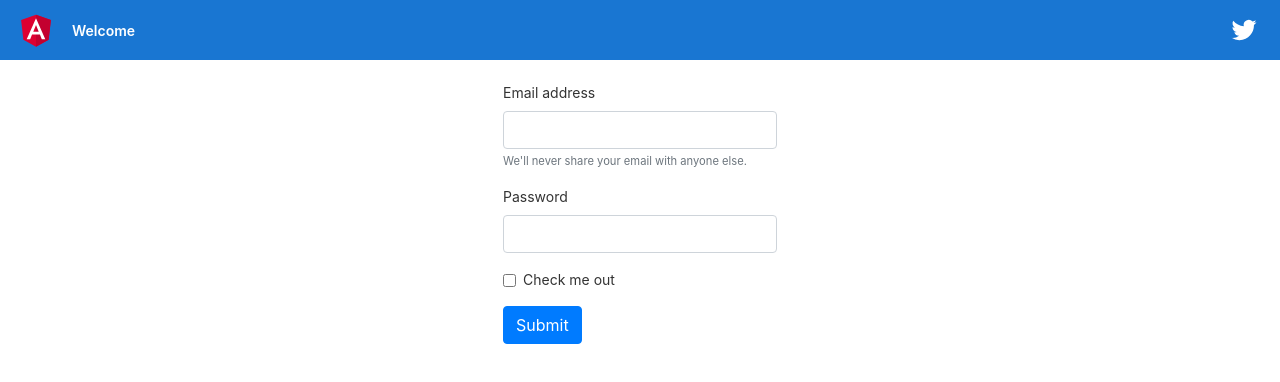
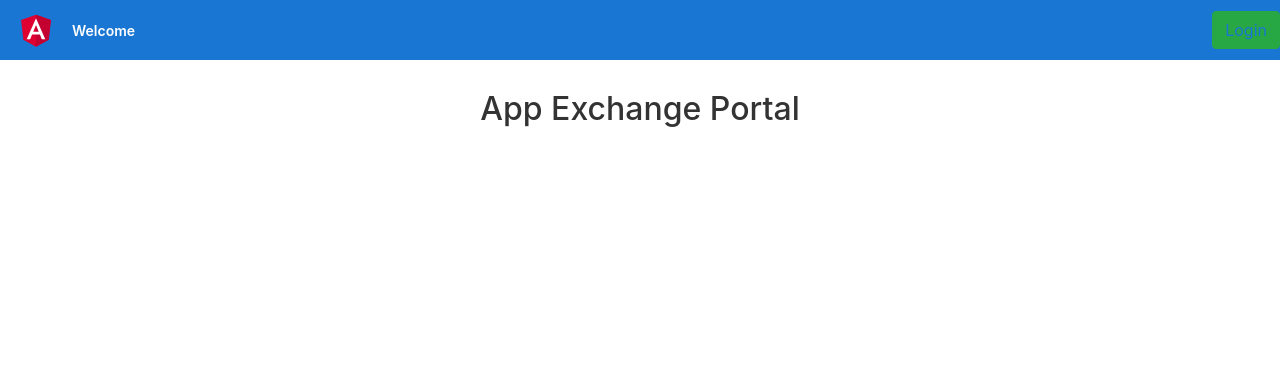
Before and after one commit to bkoripalli/angular, an Angular app: page / in a window 1280 px wide. Shown: the top 382 px of the page. Built offline with nearby package versions, Linux system fonts and the light colour scheme.

Commit message:
add routermodule

```diff
--- a/src/app/app.component.html
+++ b/src/app/app.component.html
@@ -307,16 +307,11 @@
   />
   <span>Welcome</span>
     <div class="spacer"></div>
-    <a aria-label="Angular on twitter" target="_blank" rel="noopener" href="https://twitter.com/angular" title="Twitter">
-      <svg id="twitter-logo" height="24" data-name="Logo" xmlns="http://www.w3.org/2000/svg" viewBox="0 0 400 400">
-        <rect width="400" height="400" fill="none"/>
-        <path d="M153.62,301.59c94.34,0,145.94-78.16,145.94-145.94,0-2.22,0-4.43-.15-6.63A104.36,104.36,0,0,0,325,122.47a102.38,102.38,0,0,1-29.46,8.07,51.47,51.47,0,0,0,22.55-28.37,102.79,102.79,0,0,1-32.57,12.45,51.34,51.34,0,0,0-87.41,46.78A145.62,145.62,0,0,1,92.4,107.81a51.33,51.33,0,0,0,15.88,68.47A50.91,50.91,0,0,1,85,169.86c0,.21,0,.43,0,.65a51.31,51.31,0,0,0,41.15,50.28,51.21,51.21,0,0,1-23.16.88,51.35,51.35,0,0,0,47.92,35.62,102.92,102.92,0,0,1-63.7,22A104.41,104.41,0,0,1,75,278.55a145.21,145.21,0,0,0,78.62,23" fill="#fff"/>
-      </svg>
-    </a>
+    <a routerLink="login" routerLinkActive="active" class="btn btn-success" href="#" role="button">Login</a>
 </div>
 
 <div class="content" role="main">
- <app-login></app-login>
+ <h2>App Exchange Portal</h2>
 </div>
 
 <!-- * * * * * * * * * * * * * * * * * * * * * * * * * * * * * * * -->
```
Also changed, not shown: src/app/app.module.ts (+9 -4 lines).
